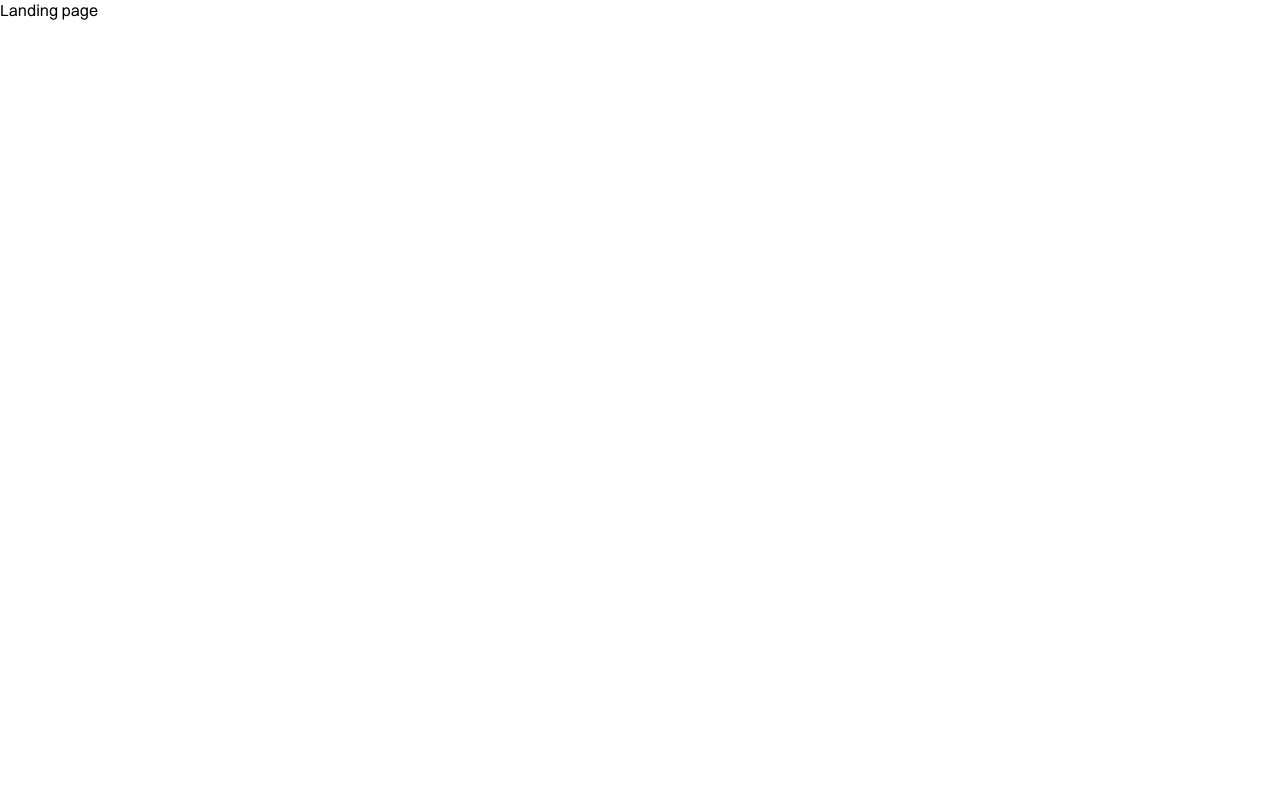
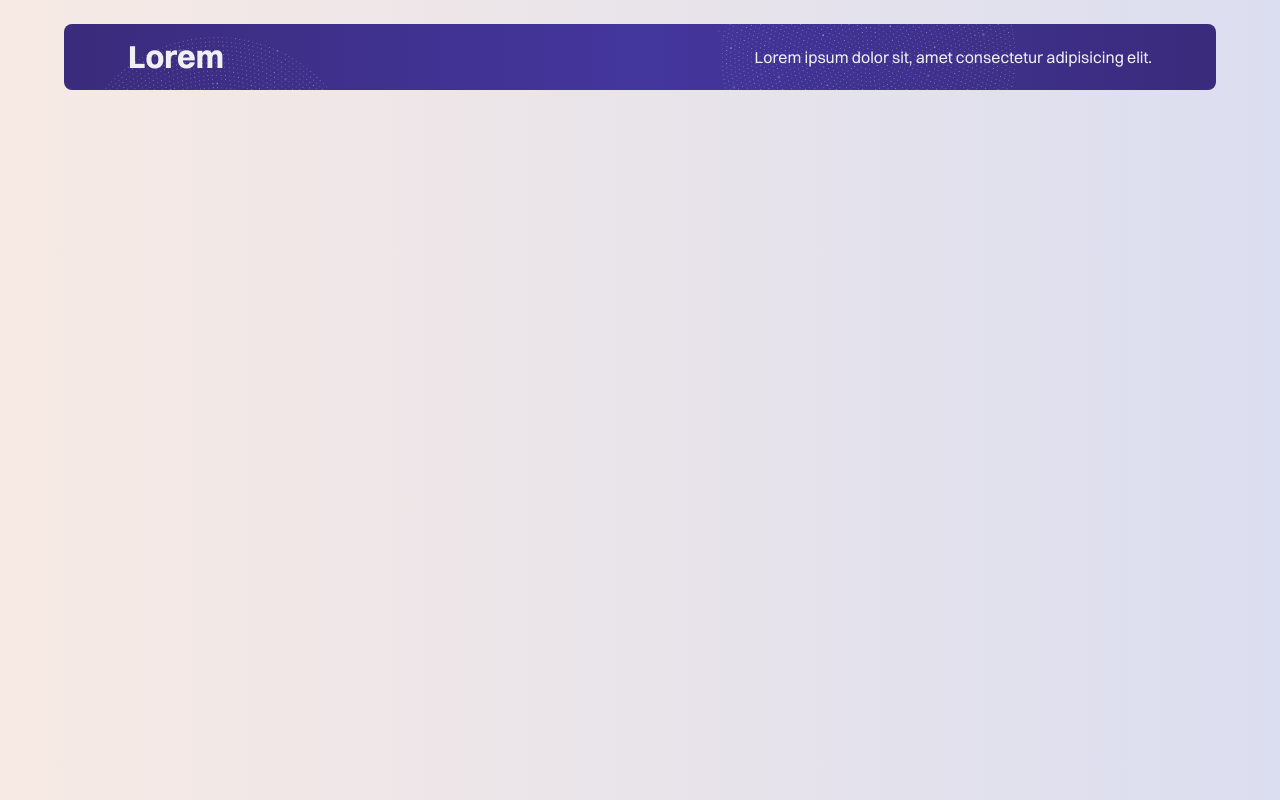
Before and after one commit to ayushcodes0/Tj-Frontend, a React (Vite) app: page / in a window 1280 px wide. Built offline with nearby package versions, Linux system fonts and the light colour scheme.

Commit message:
Top Banner completed

```diff
--- /dev/null
+++ b/src/components/TopBanner/TopBanner.module.css
@@ -0,0 +1,34 @@
+.topBanner{
+    display: flex;
+    justify-content: space-between;
+    align-items: center;
+    width: 100%;
+    background: var(--tj-nav-gradient);
+    color: var(--primary-white);
+    padding: var(--tk-spacing-small) var(--tk-spacing-xxxlarge) var(--tk-spacing-small) var(--tk-spacing-xxxlarge);
+    border-radius: 8px;
+    overflow: hidden;
+    position: relative;
+}
+
+.heading{
+    font-size: 32px;
+    font-weight: 700;
+}
+
+.dotImage{
+    top: 10px;
+    left: 0;
+    position: absolute;
+    height: 300px;
+    width: 300px;
+    opacity: .5;
+}
+
+.dotImage2{
+    right: 200px;
+    position: absolute;
+    height: 300px;
+    width: 300px;
+    opacity: .5;
+}
--- /dev/null
+++ b/src/components/TopBanner/TopBanner.tsx
@@ -0,0 +1,14 @@
+import Styles from './TopBanner.module.css'
+import dotBackground from '../../assets/image/dots-background1.png'
+const TopBanner = () => {
+  return (
+    <div className={Styles.topBanner}>
+      <p className={Styles.heading}>Lorem</p>
+      <p className={Styles.subHeading}>Lorem ipsum dolor sit, amet consectetur adipisicing elit.</p>
+      <img className={Styles.dotImage} src={dotBackground} alt="" />
+      <img className={Styles.dotImage2} src={dotBackground} alt="" />
+    </div>
+  )
+}
+
+export default TopBanner
--- a/src/pages/LandingPage/LandingPage.module.css
+++ b/src/pages/LandingPage/LandingPage.module.css
@@ -0,0 +1,11 @@
+
+.landingPageContainer{
+    background: var(--tk-gradient-soft);
+    width: 100%;
+    height: 100vh;
+}
+
+.topBannerContainer{
+    padding: var(--tk-spacing-large) var(--tk-spacing-xxxlarge) var(--tk-spacing-xsmall) var(--tk-spacing-xxxlarge);
+    width: 100%;
+}
--- a/src/pages/LandingPage/LandingPage.tsx
+++ b/src/pages/LandingPage/LandingPage.tsx
@@ -1,8 +1,11 @@
+import TopBanner from '../../components/TopBanner/TopBanner'
 import Styles from './LandingPage.module.css'
 const LandingPage = () => {
   return (
-    <div className={Styles.landingPage}>
-      Landing page
+    <div className={Styles.landingPageContainer}>
+      <div className={Styles.topBannerContainer}>
+        <TopBanner/>
+      </div>
     </div>
   )
 }
--- a/src/styles/variable.css
+++ b/src/styles/variable.css
@@ -105,7 +105,8 @@
   --primary-white: #F0F0F2;
 
   /* Gradients */
-  --tk-gradient-soft: linear-gradient(#f7eae4, #e8ebfd);
+  --tj-nav-gradient: linear-gradient(to right, var(--nav-grad-start), var(--nav-grad-middle), var(--nav-grad-end));
+  --tk-gradient-soft: linear-gradient(to right, #f7eae4, #DBDEF0);
   --tk-gradient-vibrant: linear-gradient(#c3cdf4, #fed0b9);
   --tk-gradient-aqua: linear-gradient(#c3cdf4, #d9edca);
   --tk-gradient-day: linear-gradient(#d9edca, #fff3d6);
```
Also changed, not shown: src/assets/image/dots-background1.png (added).
